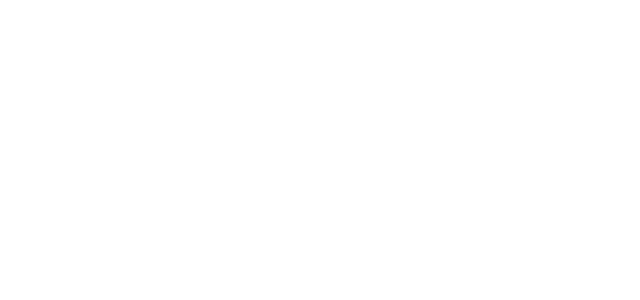
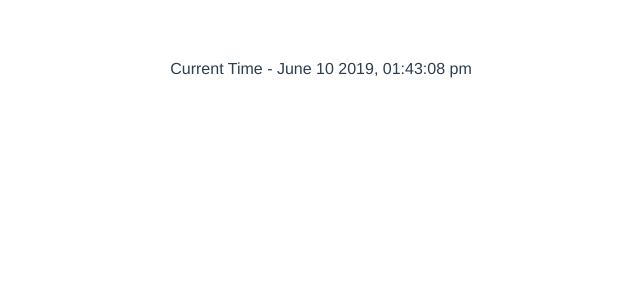
Before and after one commit to Nirajn2311/vue-countdown, a Vue app: page / in a window 1280 px wide. Shown: the top 300 px of the page, without its empty margins (319-959 px from the left). Built offline with nearby package versions, Linux system fonts and the light colour scheme; the HTML template or start-up script is replaced by a standard one.

Commit message:
Added current time

```diff
--- a/src/App.vue
+++ b/src/App.vue
@@ -1,5 +1,6 @@
 <template>
   <div id="app">
+    <p>Current Time - {{ time }}</p>
   </div>
 </template>
 
@@ -7,7 +8,17 @@
 import moment from 'moment'
 
 export default {
-  name: 'app'
+  name: 'app',
+  data: function() {
+    return {
+      time: ''
+    }
+  },
+  beforeMount() {
+    setInterval(() => {
+      this.time = moment().format('MMMM D YYYY, hh:mm:ss a')
+    }, 1000)
+  }
 }
 </script>
 
```
